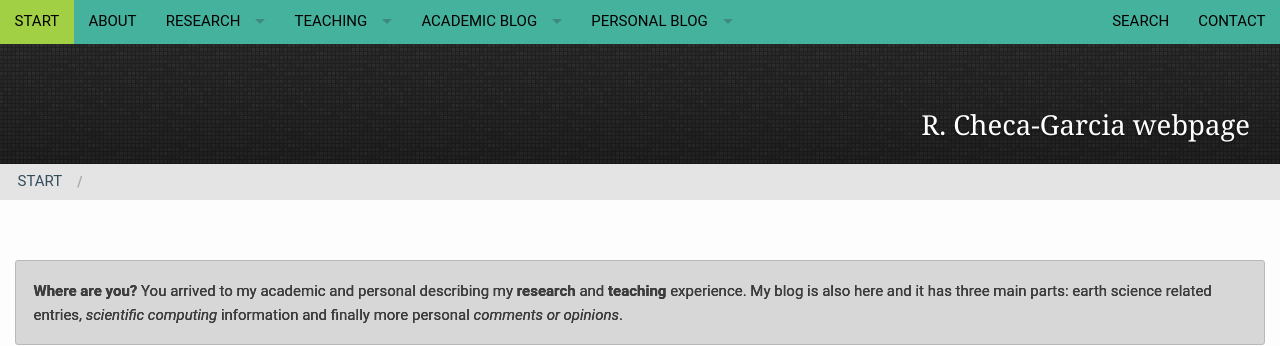
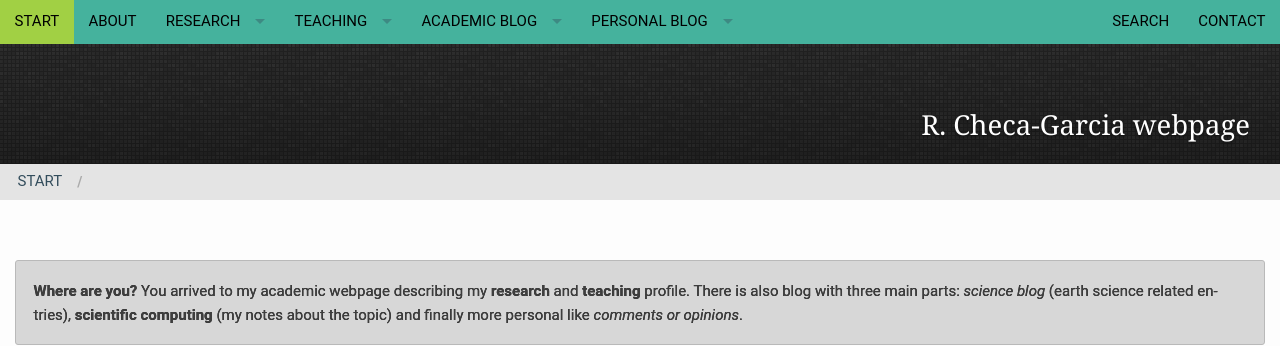
Before and after one commit to RCHG/rchg.github.io, a Jekyll site: the page built from pages/pages-root-folder/index.md, in a window 1280 px wide and 900 px high, cut to the strip 0-346 px from the top of the window. Built offline with Jekyll 4.4.1, drawn with Linux system fonts in a browser that asks for light colours; nearby versions of some CDN libraries; comment, search, counter and statistics services are not loaded.

Commit message:
Update frontpage.html

```diff
--- a/_layouts/frontpage.html
+++ b/_layouts/frontpage.html
@@ -10,9 +10,9 @@ format: blog-index
 </div><!-- /#header-home -->
 
     <div class="row t60">
-        {% include alert text='**Where are you?** You arrived to my academic and personal describing my **research** and
-        **teaching** experience. My blog is also here and it has three main parts: earth science related entries, *scientific computing*
-        information and finally more personal *comments or opinions*.' %}
+        {% include alert text='**Where are you?** You arrived to my academic webpage describing my **research** and
+        **teaching** profile. There is also blog with three main parts: *science blog* (earth science related entries),
+        **scientific computing** (my notes about the topic) and finally more personal like *comments or opinions*.' %}
         </div>
 
 <!--
@@ -41,7 +41,7 @@ format: blog-index
 
     <div class="row">
 
-  <div class="small-6 columns">
+  <div class="small-4 columns">
         {% include alert info=' <a href="/research/overview">Research</a>' %}
       <ul style="list-style: none;">
        <li> <a href="/research/publications/">Publications</a></li>
@@ -60,12 +60,12 @@ format: blog-index
 </div>
 
 
-        <div class="medium-6 columns">
+        <div class="medium-8 columns">
             {% unless site.posts == empty %}
             <p><strong>{{ site.data.language.recent_articles }}</strong></p>
             {% include list-posts entries='25' offset='0' %}
             {% endunless %}
-        </div><!-- /.medium-6.columns -->
+        </div><!-- /.medium-8.columns -->
 
     </div><!-- /.row -->
 
```
